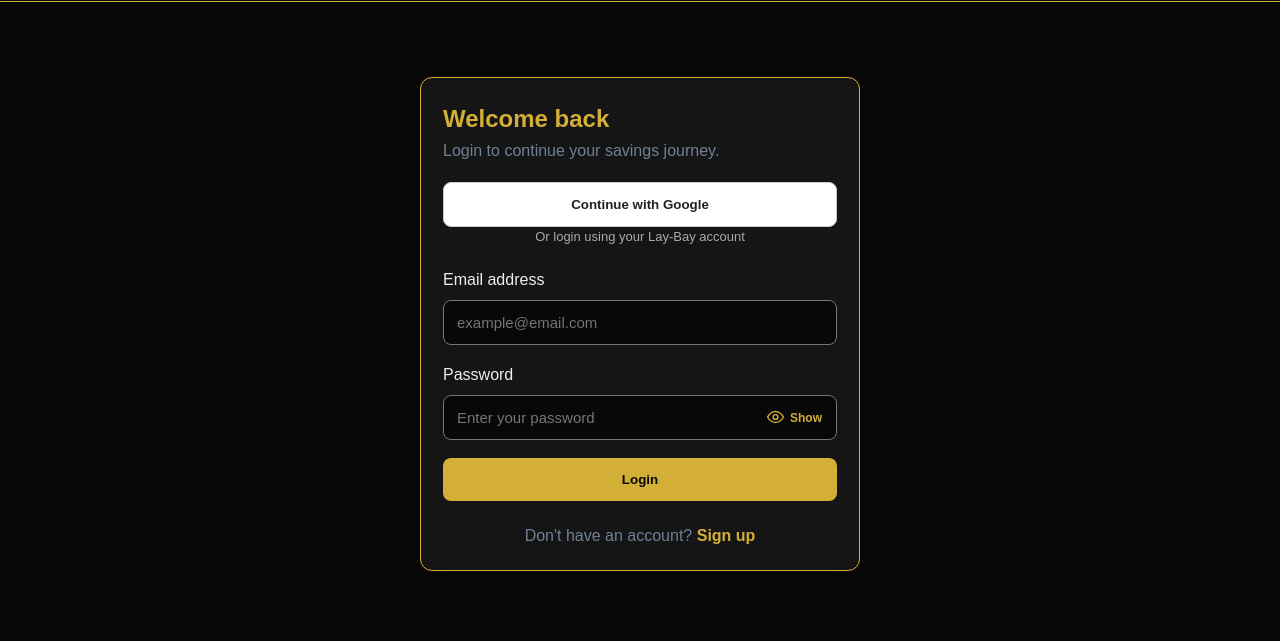
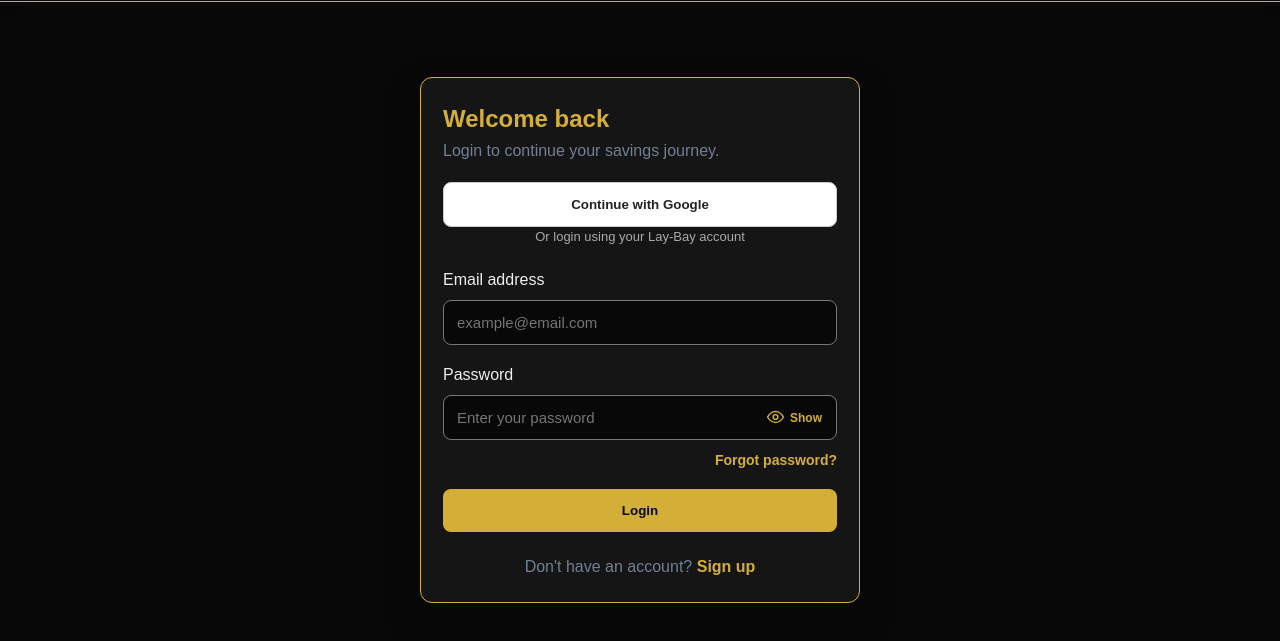
Before and after one commit to lbmonlinestore/lbm-lay-bay-test, a plain HTML site: page lay-bay/login.html in a window 1280 px wide. Shown: the part 67-708 px from the top of the page. Drawn offline with nearby package versions, Linux system fonts and the light colour scheme.

Commit message:
Add forgot password link to Lay-Bay login

```diff
--- a/lay-bay/login.html
+++ b/lay-bay/login.html
@@ -195,6 +195,10 @@
           <span>Show</span>
         </button>
       </div>
+
+      <p style="text-align:right;margin:9px 0 0;font-size:14px;">
+        <a href="forgot-password.html" style="color:#D4AF37;font-weight:bold;">Forgot password?</a>
+      </p>
 
       <button
         id="loginButton"
```
